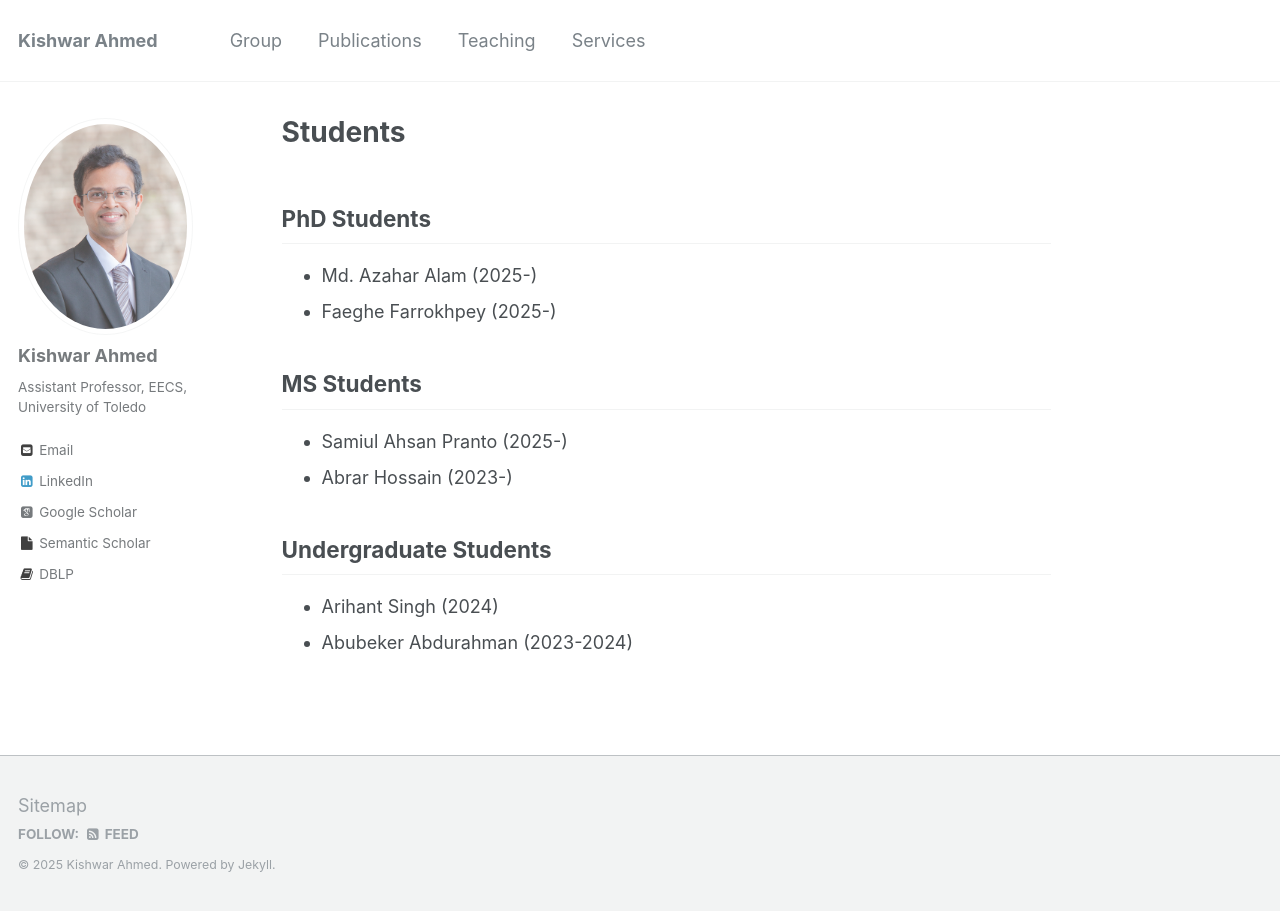
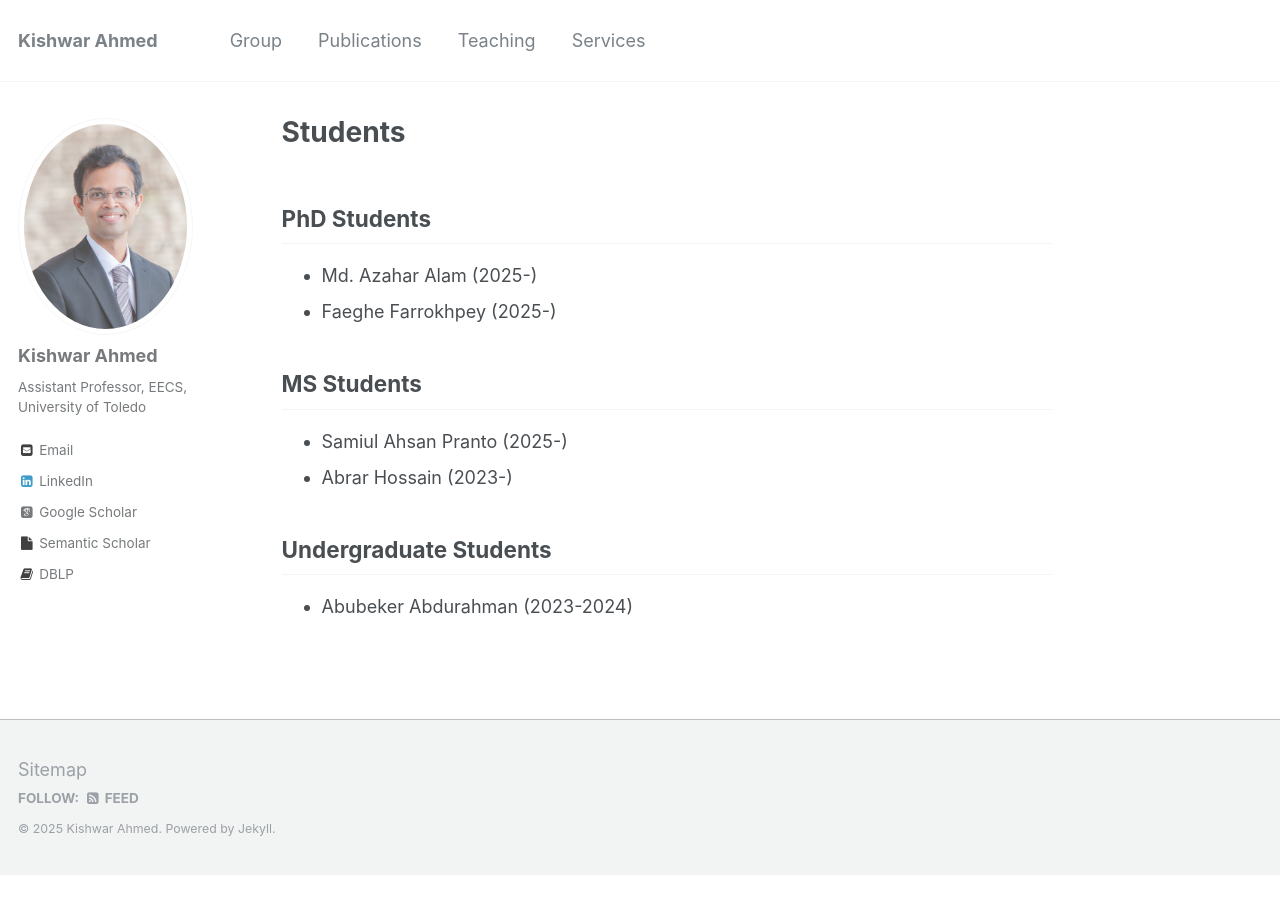
Before and after one commit to kishwarbd/kishwarbd.github.io, a Jekyll site: the page built from _pages/group.md, in a window 1280 px wide. Built offline with Jekyll 4.4.1, drawn with Linux system fonts in a browser that asks for light colours; some web fonts are replaced.

Commit message:
Update group.md

```diff
--- a/_pages/group.md
+++ b/_pages/group.md
@@ -13,5 +13,4 @@ author_profile: true
 * Abrar Hossain (2023-)
 
 ## Undergraduate Students
-* Arihant Singh (2024)
 * Abubeker Abdurahman (2023-2024)
```
